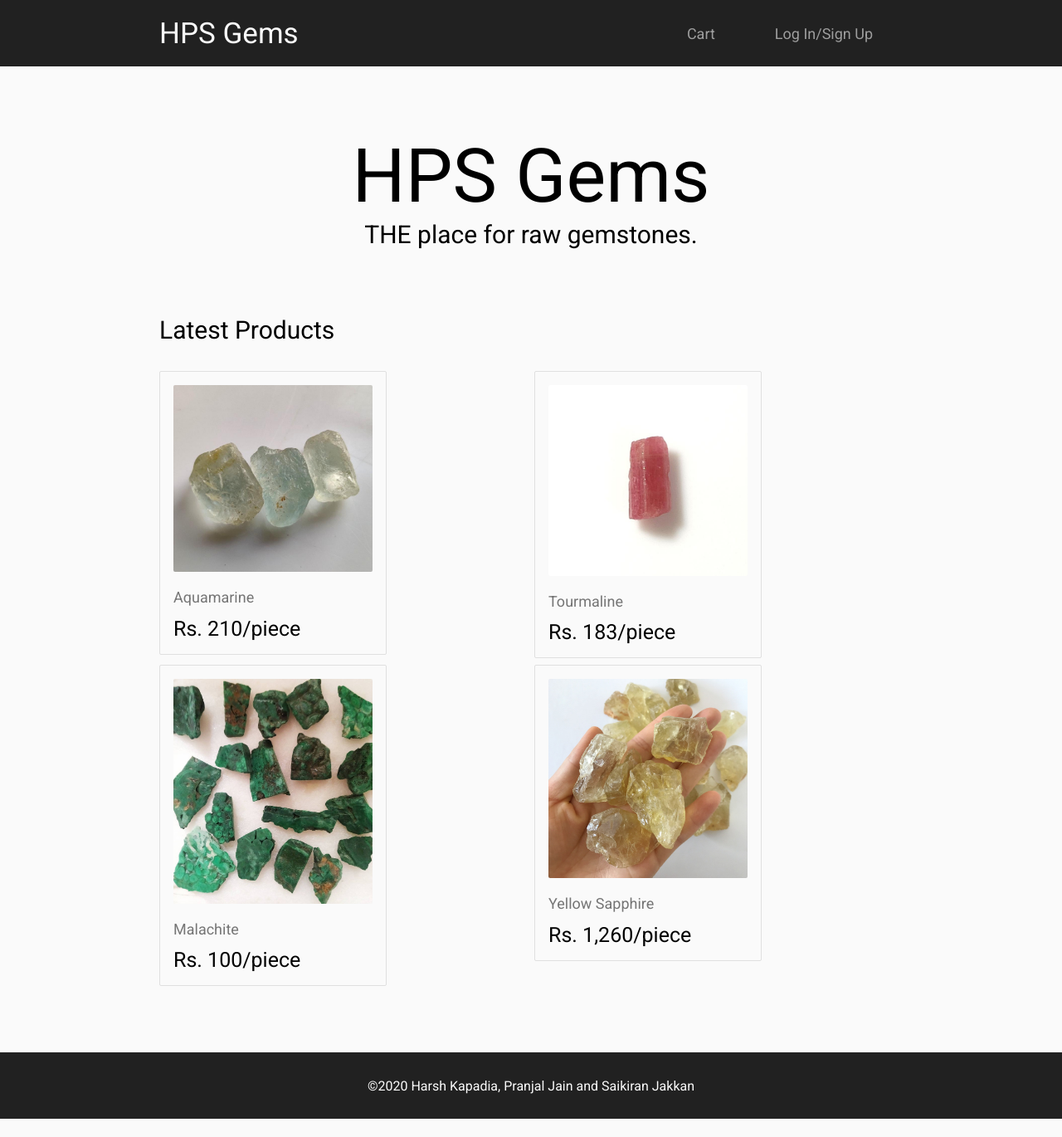
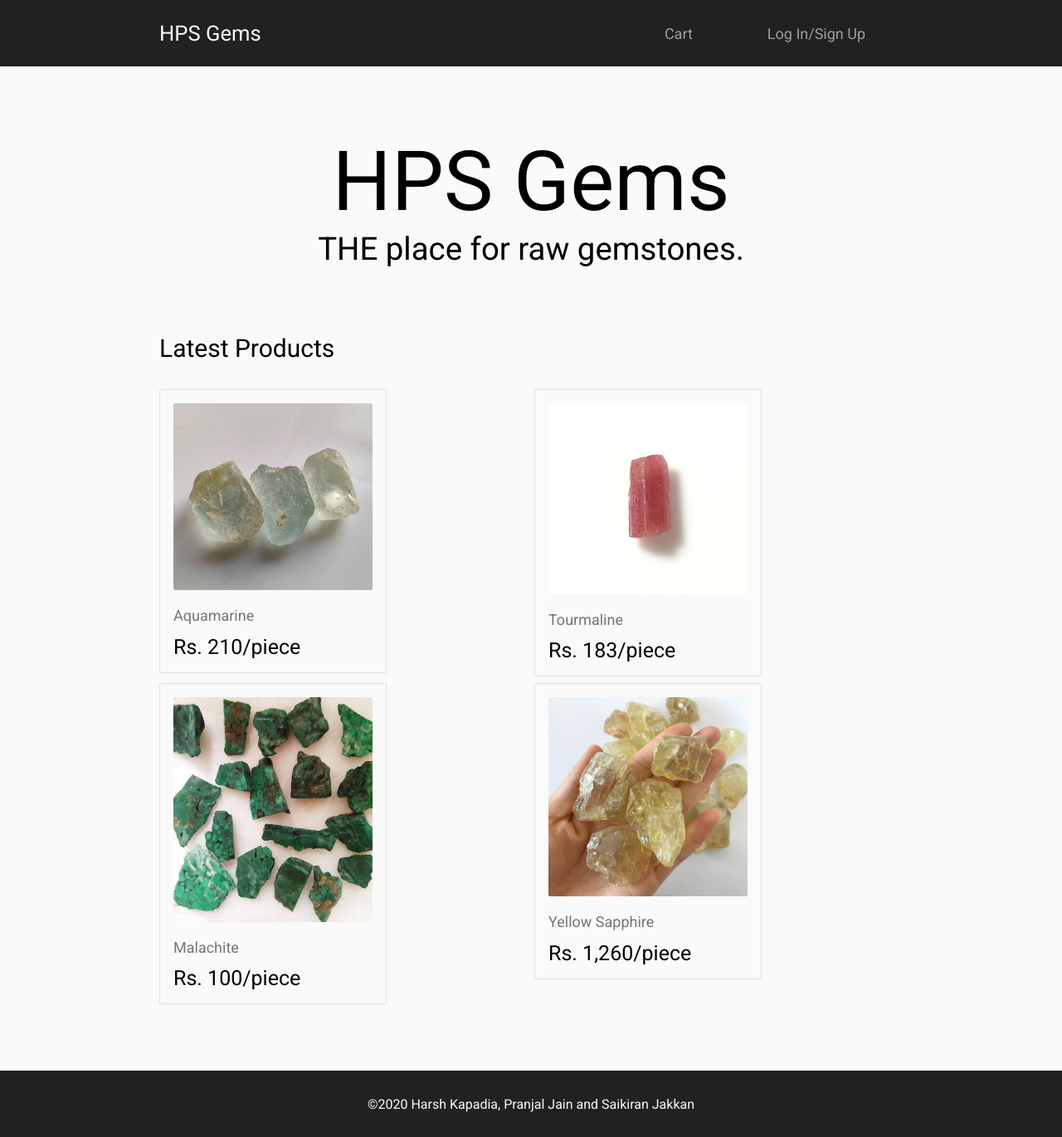
Before and after one commit to HarshKapadia2/hps-gems, a PHP site: page /home-page.html in a window 1280 px wide. Shown: the whole page at 83% size. Before the commit the page ends 1348 px from the top, so only its background shows below. Run offline with PHP 8.4, Linux system fonts and the light colour scheme.

Commit message:
:up: update: Add split CSS file links to home page

```diff
--- a/home-page.html
+++ b/home-page.html
@@ -4,11 +4,14 @@
 		<meta charset="UTF-8">
 		<meta name="viewport" content="width=device-width, initial-scale=1.0">
 
+		<script defer src="./static/js/product-card.js"></script>
+
 		<link href="https://fonts.googleapis.com/css2?family=Roboto&display=swap" rel="stylesheet">
 
-		<script defer src="./static/js/product-card.js"></script>
-
+		<link rel="stylesheet" type="text/css" href="./static/css/base.css">
+		<link rel="stylesheet" type="text/css" href="./static/css/header.css">
 		<link rel="stylesheet" type="text/css" href="./static/css/home-page.css">
+		<link rel="stylesheet" type="text/css" href="./static/css/footer.css">
 
 		<title>HPS Gems</title>
 	</head>
--- a/static/css/home-page.css
+++ b/static/css/home-page.css
@@ -1,73 +1,3 @@
-*
-{
-	padding: 0;
-	margin: 0;
-	box-sizing: border-box;
-}
-
-body
-{
-	background-color: #fafafa;
-	color: black;
-	font-family: 'Roboto', sans-serif;
-}
-
-a
-{
-	text-decoration: none;
-}
-
-/* =================================================== HEADER ========================================================= */
-
-header
-{
-	display: flex;
-	align-items: center;
-	background-color: #212121;
-	height: 10vh;
-	color: #fafafa;
-}
-
-#header-content
-{
-	display: flex;
-	justify-content: space-between;
-	align-items: center;
-	width: 70vw;
-	margin: auto;
-}
-
-header a
-{
-	color: #9e9e9e;
-
-}
-
-#logo
-{
-	font-size: 35px;
-	color: #fafafa;
-}
-
-ul
-{
-	list-style: none;
-	display: flex;
-}
-
-li
-{
-	font-size: 18px;
-	padding: 1em 2em;
-}
-
-li:hover
-{
-	background-color: #424242;
-	color: #fafafa;
-	border-radius: 2px;
-}
-
 /* =================================================== MAIN SECTION ========================================================= */
 
 main
@@ -80,12 +10,12 @@ main
 
 #main-logo
 {
-	font-size: 90px;
+	font-size: clamp(60px, 10vw, 100px);
 }
 
 #tag-line
 {
-	font-size: 30px;
+	font-size: clamp(20px, 3vw, 55px);
 }
 
 /* =================================================== PRODUCTS SECTION ========================================================= */
@@ -108,13 +38,3 @@ main
 	gap: 0.5em;
 	padding: 2em 0 5em 0;
 }
-
-footer
-{
-	height: 10vh;
-	display: flex;
-	justify-content: center;
-	align-items: center;
-	background-color: #212121;
-	color: #fafafa;
-}
```
